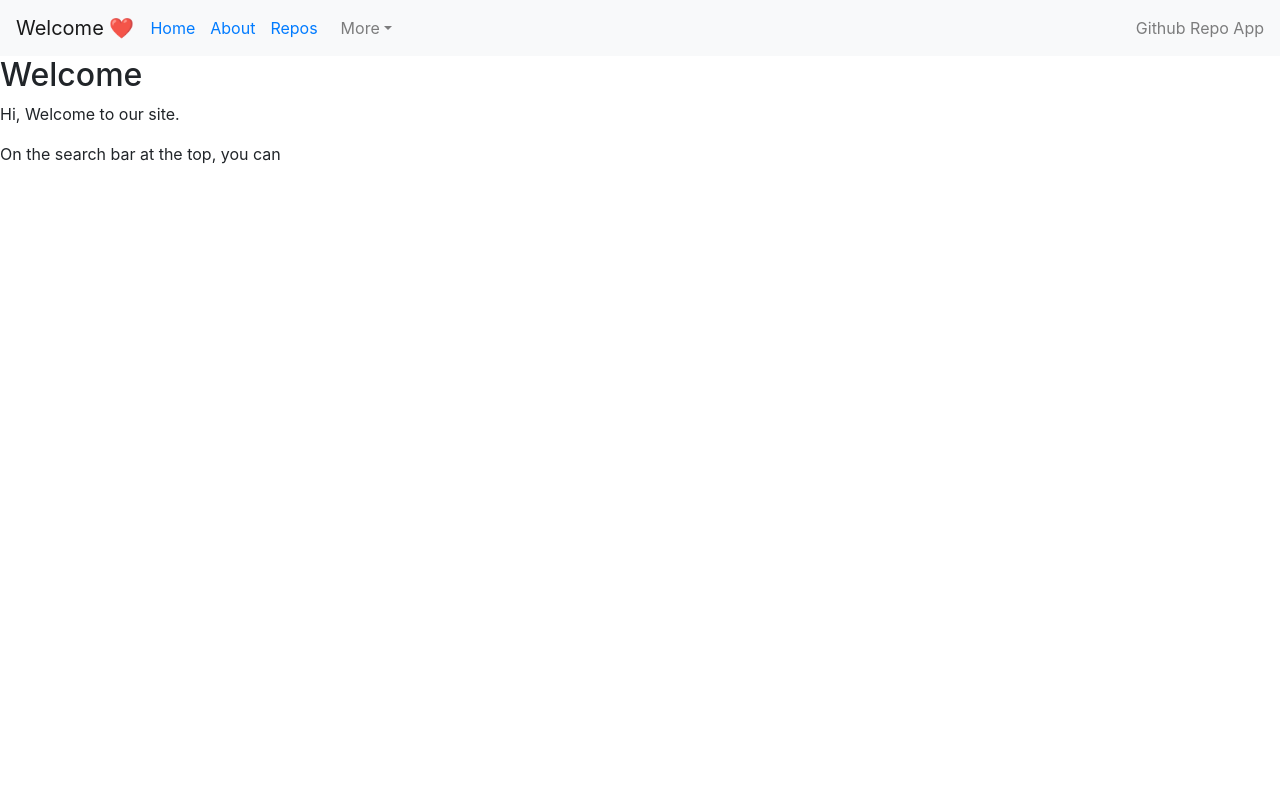
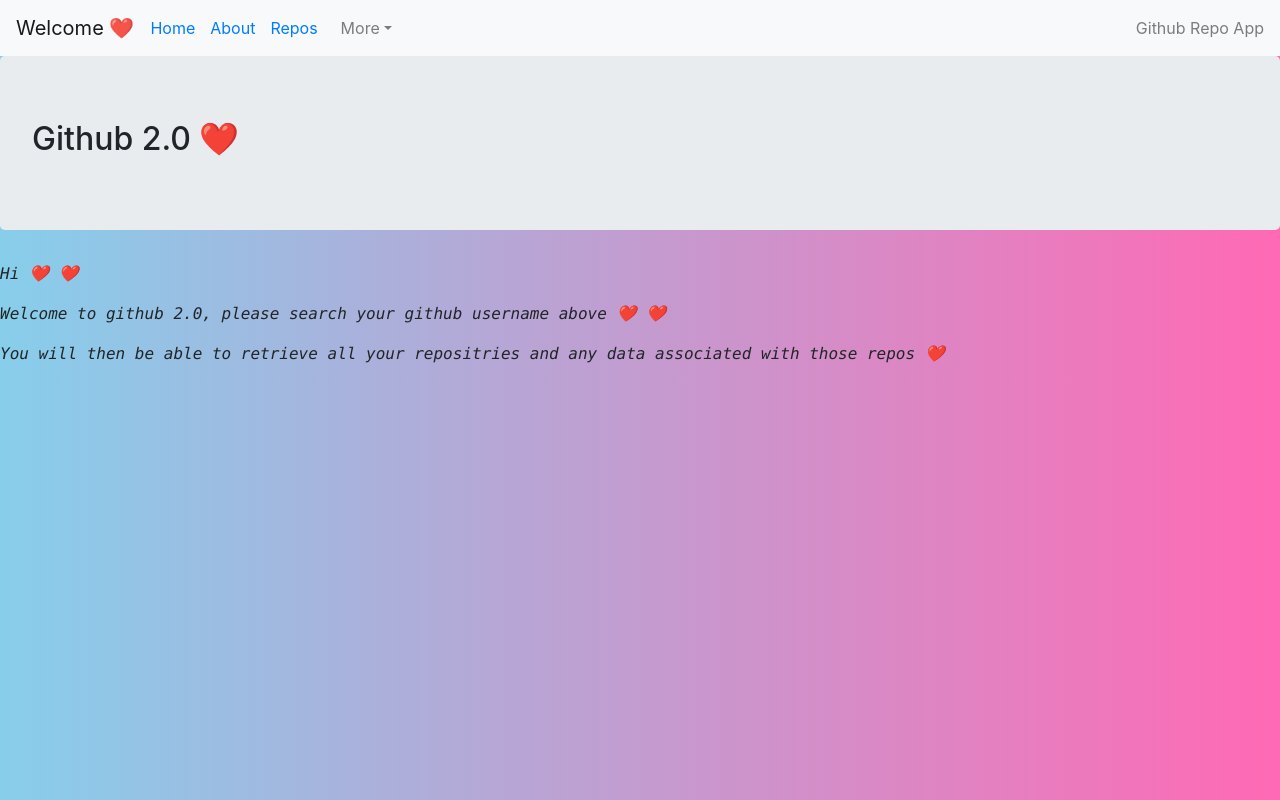
Before and after one commit to derejmi/Lap-2-Coding-Challenge-Dere-Charan, a React app: page / in a window 1280 px wide. Built offline with nearby package versions, Linux system fonts and the light colour scheme.

Commit message:
made changes

```diff
--- a/src/App.js
+++ b/src/App.js
@@ -1,5 +1,7 @@
 import React from "react";
 import Form from "./components/Form";
+import Welcome from './pages/Welcome'
+import About from './pages/About'
 
 import { Switch, Route } from "react-router-dom";
 import Navbarr from "./components/Navbarr";
@@ -14,34 +16,13 @@
         <Navbarr />
 
         <Switch>
-          <Route
-            exact
-            path="/"
-            render={() => {
-              return (
-                <div id="welcome">
-                  <h2> Welcome </h2>
-                  <p>Hi, Welcome to our site.</p>
-                  <p>On the search bar at the top, you can </p>
-                </div>
-              );
-            }}
-          />
-          <Route path="/repos" component={Form} />
-          <Route
-            path="/about"
-            render={() => {
-              return (
-                <div id="about">
-                  <h2> About us </h2>
-                  <p>
-                    Welcome to github 2.0 ,where you can search, discover and
-                    ......dhashd
-                  </p>
-                </div>
-              );
-            }}
-          />
+        <Route exact path="/" component={Welcome} />
+
+        <Route path="/repos" component={Form} />
+        <Route path="/about" component={About} />
+
+
+
           <Route
             render={() => {
               return (
--- /dev/null
+++ b/src/pages/About.css
@@ -0,0 +1,21 @@
+.welcome {
+    text-align: center;
+
+
+    }
+
+    .jumbotron{
+        background-color: salmon;
+    }
+
+    p {
+        font-family: monaco;
+        font-style: italic;
+    }
+    body {
+        background-image: linear-gradient(to right, skyblue , hotpink);
+        text-align: center;
+
+
+
+    }
--- a/src/pages/About.js
+++ b/src/pages/About.js
@@ -1,13 +1,25 @@
-import React from "react";
+import React, { Component } from 'react'
+import './About.css'
+class About extends Component {
+    render () {return (
+        <div id = "about">
+            <h2> About us/Who we are! </h2>
+            <p>Welcome to github 2.0 ,where you can search and discover information about your repos</p>
+            <p>We’re supporting a community where more than 50 million* people learn, share, and work together to build software.</p>
+            <p>We help people discover information about their repositires so they can build and learn for the future</p>
 
-const About = () => {
-  return (
-    <div id="about">
-      <h2> About us </h2>
-      <p>
-        Welcome to github 2.0 ,where you can search, discover and ......dhashd
-      </p>
-    </div>
-  );
-};
+
+
+
+
+            </div>
+
+
+    );
+
+    }
+
+
+
+}
 export default About;
--- a/src/pages/Welcome.js
+++ b/src/pages/Welcome.js
@@ -1,13 +1,27 @@
-import React from "react";
-import About from "./About";
+import React, { Component } from 'react';
+// import Welcome from './Welcome';
+import './welcome.css'
 
-const Welcome = () => {
-  return (
-    <div id="welcome">
-      <h2> Welcome </h2>
-      <p>Hi, Welcome to our site.</p>
-      <p>On the search bar at the top, you can </p>
-    </div>
-  );
-};
+class Welcome extends Component {
+ render () {  return (
+        <div id = "Welcome">
+            <header class = "jumbotron">
+            <h2> Github 2.0 ❤️️ </h2>
+            </header>
+            <p>Hi ❤️️ ❤️️
+            </p>
+            <p>Welcome to github 2.0, please search your github username above ❤️️ ❤️️  </p>
+            <p>You will then be able to retrieve all your repositries and any data associated with those repos ❤️️ </p>
+
+
+
+
+
+
+        </div>
+    )
+
+ }
+
+}
 export default Welcome;
--- /dev/null
+++ b/src/pages/welcome.css
@@ -0,0 +1,21 @@
+.welcome {
+    text-align: center;
+
+
+    }
+
+    .jumbotron{
+        background-color: salmon;
+    }
+
+    p {
+        font-family: monaco;
+        font-style: italic;
+    }
+    body {
+        background-image: linear-gradient(to right, pink , hotpink);
+        text-align: center;
+
+
+
+    }
```
